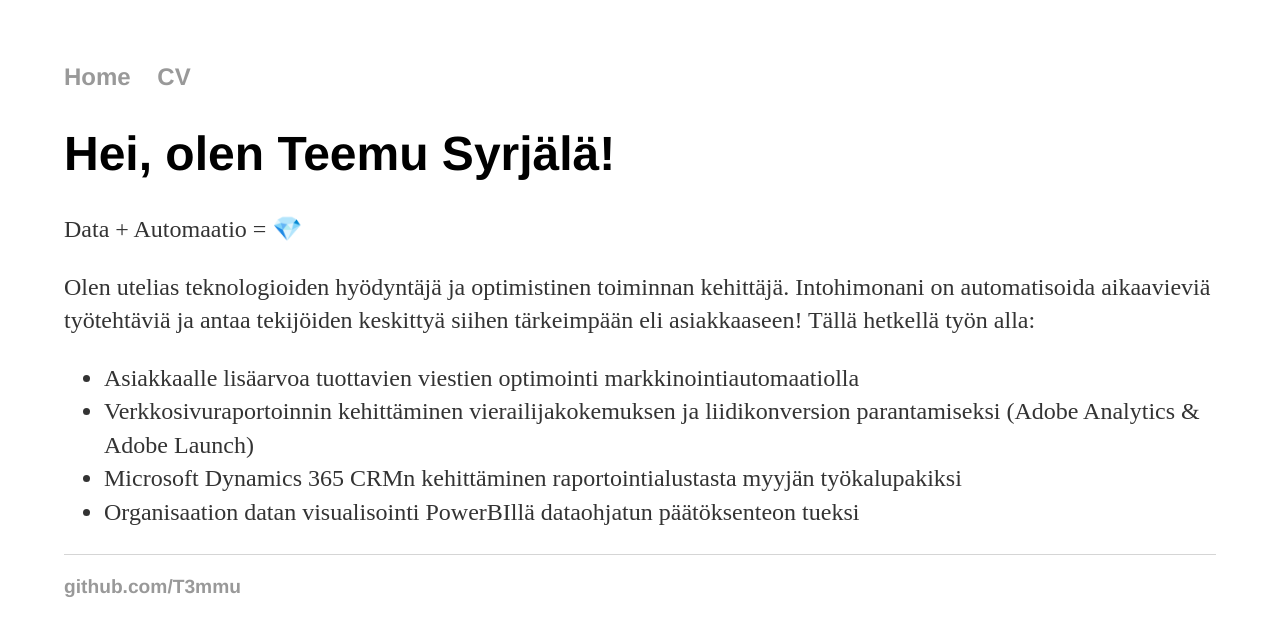
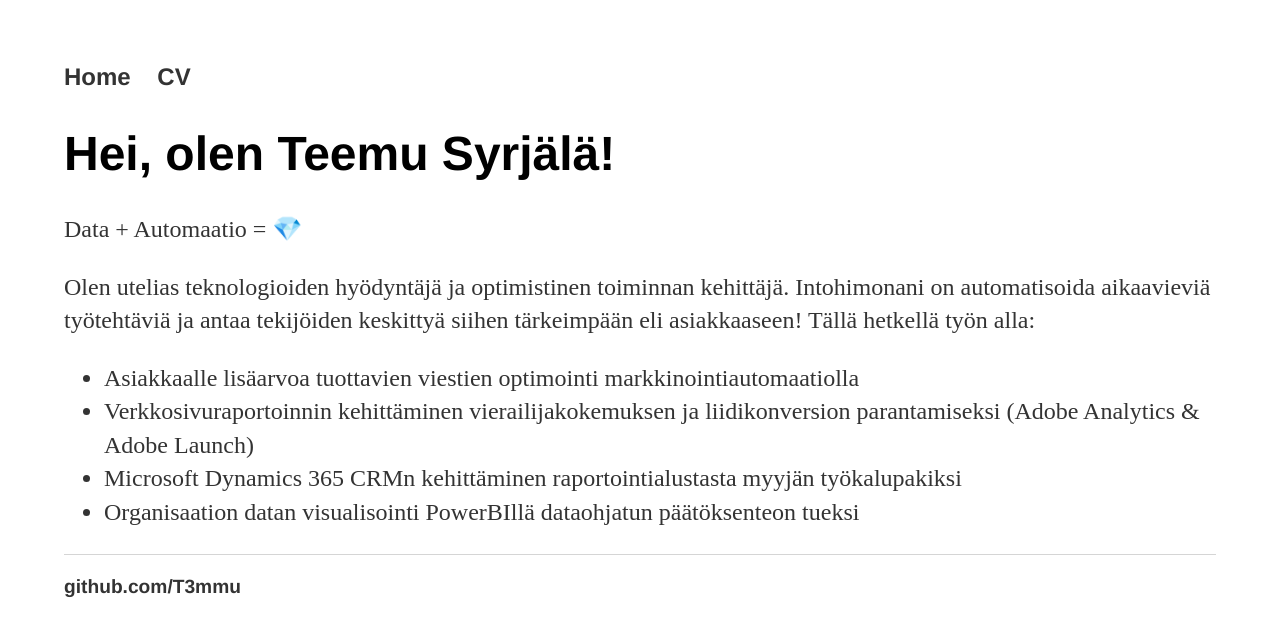
Before and after one commit to T3mmu/t3mmu.github.io, a Jekyll site: the page built from index.html, in a window 1280 px wide. Shown: the top 636 px of the page. Built offline with Jekyll 4.4.1, drawn with Linux system fonts in a browser that asks for light colours.

Commit message:
Update main.css

```diff
--- a/css/main.css
+++ b/css/main.css
@@ -14,7 +14,7 @@ nav ul li, footer ul li {
 }
 a {
     text-decoration: none;
-    color: #999;
+    color: #333;
 }
 a:hover {
     text-decoration: underline;
```
